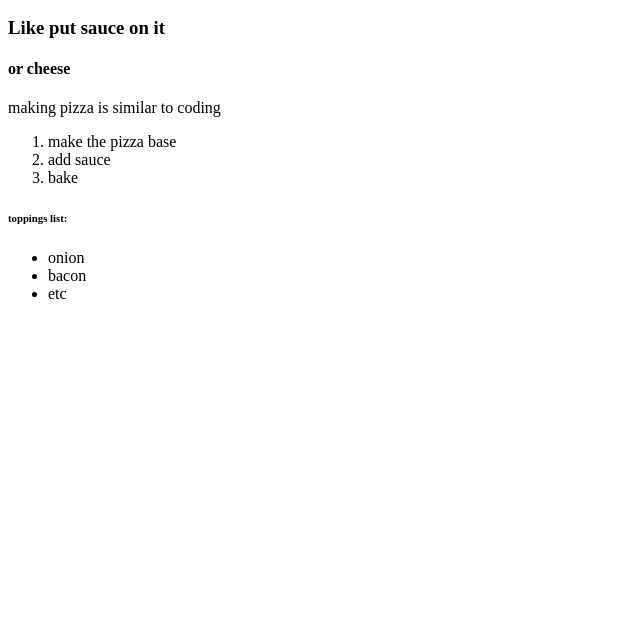
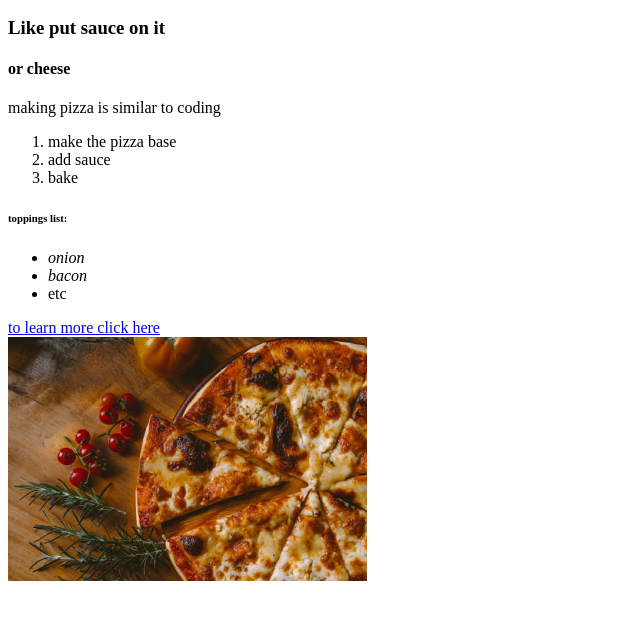
Before and after one commit to elinekcooper/worksheet2, a plain HTML site: page index.html in a window 1280 px wide. Shown: the part 110-730 px from the top of the page, without its empty margins (0-640 px from the left). Drawn offline with Linux system fonts and the light colour scheme.

Commit message:
added links and images

```diff
--- a/index.html
+++ b/index.html
@@ -24,9 +24,13 @@
     <h6> toppings list:</h6>
 
     <ul>
-        <li> onion </li>
-        <li> bacon</li>
+        <li> <em> onion </em> </li>
+        <li> <i> bacon </i></li>
         <li> etc </li>
     </ul>
+
+    <a href = "https://en.wikipedia.org/wiki/Pizza" > to learn more click here </a>
+    <br>
+    <img src = "images/pizza.png" alt = "image of pizza">
 </body>
 </html>
```
Also changed, not shown: images/pizza.png (added).
